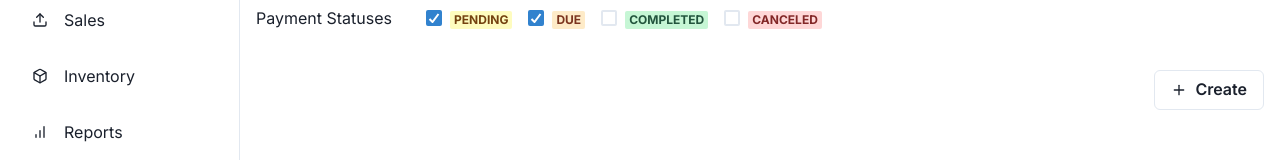
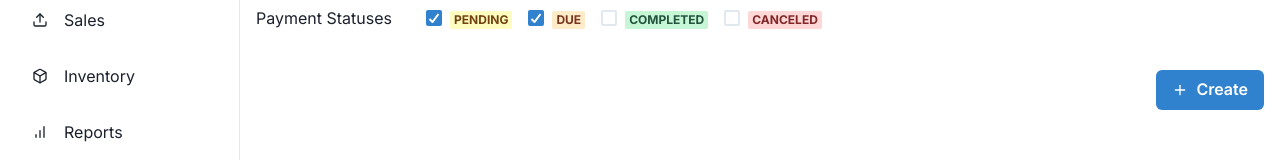
Before and after one commit to phihungha/scm-system-web, a Next.js app: page /sales/orders in a window 1280 px wide. Shown: the part 256-416 px from the top of the page. Built offline with nearby package versions, Linux system fonts and the light colour scheme; no server answers.

Commit message:
Fix create button style

```diff
--- a/app/sales/orders/page.tsx
+++ b/app/sales/orders/page.tsx
@@ -244,7 +244,9 @@ export default function SalesOrdersPage() {
       <Flex justifyContent="right">
         <ButtonGroup size="md" isAttached variant="outline">
           <Link href="/sales/orders/create">
-            <Button leftIcon={<FiPlus />}>Create</Button>
+            <Button variant="solid" colorScheme="blue" leftIcon={<FiPlus />}>
+              Create
+            </Button>
           </Link>
         </ButtonGroup>
       </Flex>
```
